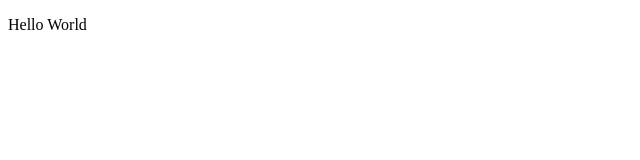
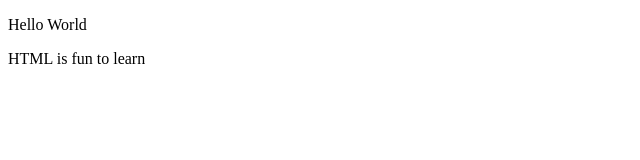
Before and after one commit to Calm54/Profile-page, a plain HTML site: page index.html in a window 1280 px wide. Shown: the whole page, without its empty margins (0-640 px from the left). Drawn offline with Linux system fonts and the light colour scheme.

Commit message:
second commit

```diff
--- a/index.html
+++ b/index.html
@@ -7,5 +7,6 @@
 </head>
 <body>
     <p>Hello World</p>
+    <p>HTML is fun to learn</p>
 </body>
 </html>
```
